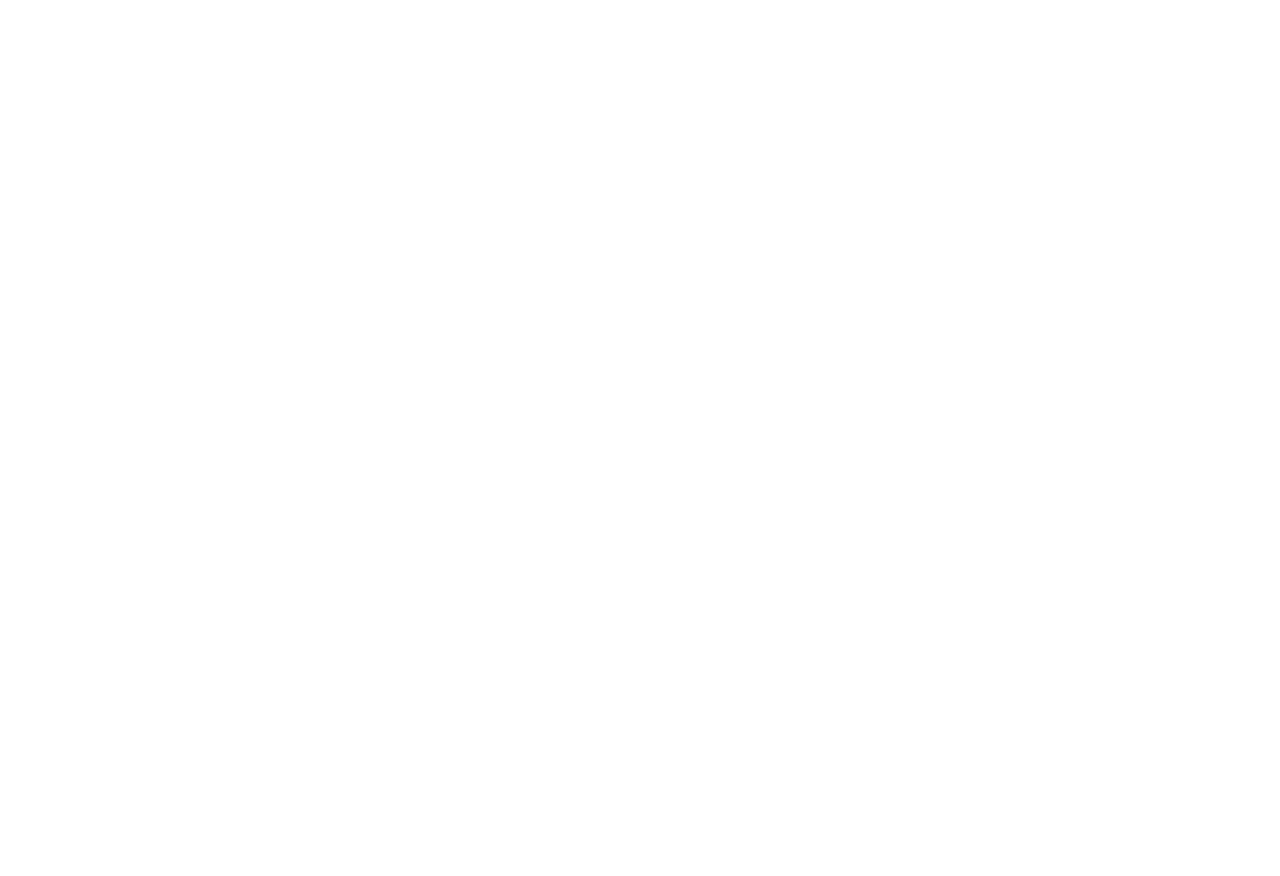
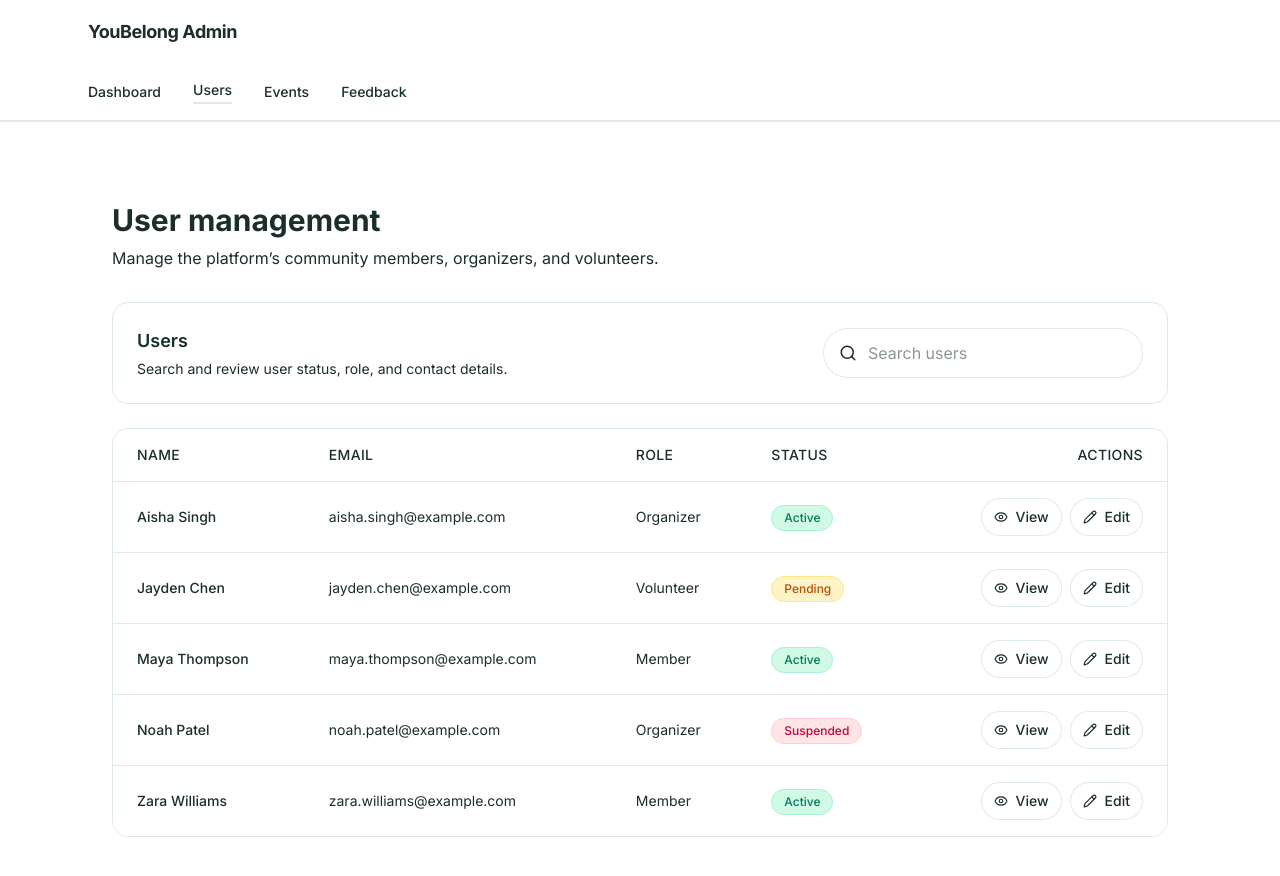
Before and after one commit to Yash3842/You-Belong, a React (Vite) app: page /admin/users in a window 1280 px wide. Before the commit this address had no page. Shown: the top 876 px of the page. Before the commit the page ends 800 px from the top, so only its background shows below. Built offline with nearby package versions, Linux system fonts and the light colour scheme.

Commit message:
Phase 2 users management page completed

```diff
--- a/src/app/App.tsx
+++ b/src/app/App.tsx
@@ -6,6 +6,7 @@ import { FeedbackPage } from "./components/FeedbackPage";
 import { HelpPage } from "./components/HelpPage";
 import { AdminLayout } from "./components/admin/AdminLayout";
 import { AdminDashboard } from "./components/admin/AdminDashboard";
+import { UsersPage } from "./components/admin/UsersPage";
 import "../styles/fonts.css";
 
 export default function App() {
@@ -31,6 +32,7 @@ function AppRoutes() {
         {/* Admin routes - Phase 1 */}
         <Route path="/admin" element={<AdminLayout />}>
           <Route index element={<AdminDashboard />} />
+          <Route path="users" element={<UsersPage />} />
         </Route>
       </Routes>
     </div>
--- /dev/null
+++ b/src/app/components/admin/UsersPage.tsx
@@ -0,0 +1,167 @@
+import { useMemo, useState } from "react";
+import { Search, Eye, Pencil } from "lucide-react";
+
+type User = {
+  id: number;
+  name: string;
+  email: string;
+  role: "Organizer" | "Volunteer" | "Member";
+  status: "Active" | "Pending" | "Suspended";
+};
+
+const users: User[] = [
+  {
+    id: 1,
+    name: "Aisha Singh",
+    email: "aisha.singh@example.com",
+    role: "Organizer",
+    status: "Active",
+  },
+  {
+    id: 2,
+    name: "Jayden Chen",
+    email: "jayden.chen@example.com",
+    role: "Volunteer",
+    status: "Pending",
+  },
+  {
+    id: 3,
+    name: "Maya Thompson",
+    email: "maya.thompson@example.com",
+    role: "Member",
+    status: "Active",
+  },
+  {
+    id: 4,
+    name: "Noah Patel",
+    email: "noah.patel@example.com",
+    role: "Organizer",
+    status: "Suspended",
+  },
+  {
+    id: 5,
+    name: "Zara Williams",
+    email: "zara.williams@example.com",
+    role: "Member",
+    status: "Active",
+  },
+];
+
+const statusClass = (status: User["status"]) => {
+  switch (status) {
+    case "Active":
+      return "bg-emerald-100 text-emerald-700 border border-emerald-200";
+    case "Pending":
+      return "bg-amber-100 text-amber-700 border border-amber-200";
+    case "Suspended":
+      return "bg-rose-100 text-rose-700 border border-rose-200";
+    default:
+      return "bg-muted text-foreground";
+  }
+};
+
+export function UsersPage() {
+  const [query, setQuery] = useState("");
+
+  const filteredUsers = useMemo(
+    () =>
+      users.filter((user) =>
+        [user.name, user.email, user.role, user.status]
+          .join(" ")
+          .toLowerCase()
+          .includes(query.toLowerCase())
+      ),
+    [query]
+  );
+
+  return (
+    <div className="bg-background min-h-screen">
+      <div className="max-w-6xl mx-auto px-6 py-10">
+        <div className="mb-8">
+          <h1 className="text-3xl font-bold text-foreground">User management</h1>
+          <p className="text-muted-foreground mt-2">
+            Manage the platform’s community members, organizers, and volunteers.
+          </p>
+        </div>
+
+        <div className="bg-card border border-border rounded-2xl p-6 mb-6">
+          <div className="sm:flex sm:items-center sm:justify-between gap-4">
+            <div>
+              <h2 className="text-lg font-semibold text-foreground">Users</h2>
+              <p className="text-muted-foreground text-sm mt-1">
+                Search and review user status, role, and contact details.
+              </p>
+            </div>
+            <div className="relative w-full sm:w-80">
+              <Search className="absolute left-4 top-1/2 -translate-y-1/2 text-muted-foreground" size={18} />
+              <input
+                type="search"
+                value={query}
+                onChange={(event) => setQuery(event.target.value)}
+                placeholder="Search users"
+                className="w-full rounded-full border border-border bg-white pl-11 pr-4 py-3 text-foreground placeholder:text-muted-foreground focus:outline-none focus:ring-2 focus:ring-primary/30 focus:border-primary transition"
+              />
+            </div>
+          </div>
+        </div>
+
+        <div className="overflow-hidden rounded-2xl border border-border bg-card">
+          <table className="min-w-full divide-y divide-border">
+            <thead className="bg-background">
+              <tr>
+                <th className="px-6 py-4 text-left text-sm font-medium text-muted-foreground uppercase tracking-wide">
+                  Name
+                </th>
+                <th className="px-6 py-4 text-left text-sm font-medium text-muted-foreground uppercase tracking-wide">
+                  Email
+                </th>
+                <th className="px-6 py-4 text-left text-sm font-medium text-muted-foreground uppercase tracking-wide">
+                  Role
+                </th>
+                <th className="px-6 py-4 text-left text-sm font-medium text-muted-foreground uppercase tracking-wide">
+                  Status
+                </th>
+                <th className="px-6 py-4 text-right text-sm font-medium text-muted-foreground uppercase tracking-wide">
+                  Actions
+                </th>
+              </tr>
+            </thead>
+            <tbody className="divide-y divide-border bg-white">
+              {filteredUsers.map((user) => (
+                <tr key={user.id} className="hover:bg-muted/50 transition-colors">
+                  <td className="px-6 py-4 text-sm text-foreground font-medium">{user.name}</td>
+                  <td className="px-6 py-4 text-sm text-muted-foreground">{user.email}</td>
+                  <td className="px-6 py-4 text-sm text-foreground">{user.role}</td>
+                  <td className="px-6 py-4">
+                    <span className={`inline-flex items-center rounded-full px-3 py-1 text-xs font-medium ${statusClass(user.status)}`}>
+                      {user.status}
+                    </span>
+                  </td>
+                  <td className="px-6 py-4 text-right space-x-2">
+                    <button className="inline-flex items-center gap-2 rounded-full border border-border bg-white px-3 py-2 text-sm font-medium text-muted-foreground hover:border-primary hover:text-primary transition">
+                      <Eye size={14} />
+                      View
+                    </button>
+                    <button className="inline-flex items-center gap-2 rounded-full border border-border bg-white px-3 py-2 text-sm font-medium text-muted-foreground hover:border-primary hover:text-primary transition">
+                      <Pencil size={14} />
+                      Edit
+                    </button>
+                  </td>
+                </tr>
+              ))}
+              {filteredUsers.length === 0 && (
+                <tr>
+                  <td colSpan={5} className="px-6 py-10 text-center text-sm text-muted-foreground">
+                    No users match that search.
+                  </td>
+                </tr>
+              )}
+            </tbody>
+          </table>
+        </div>
+      </div>
+    </div>
+  );
+}
+
+export default UsersPage;
```
